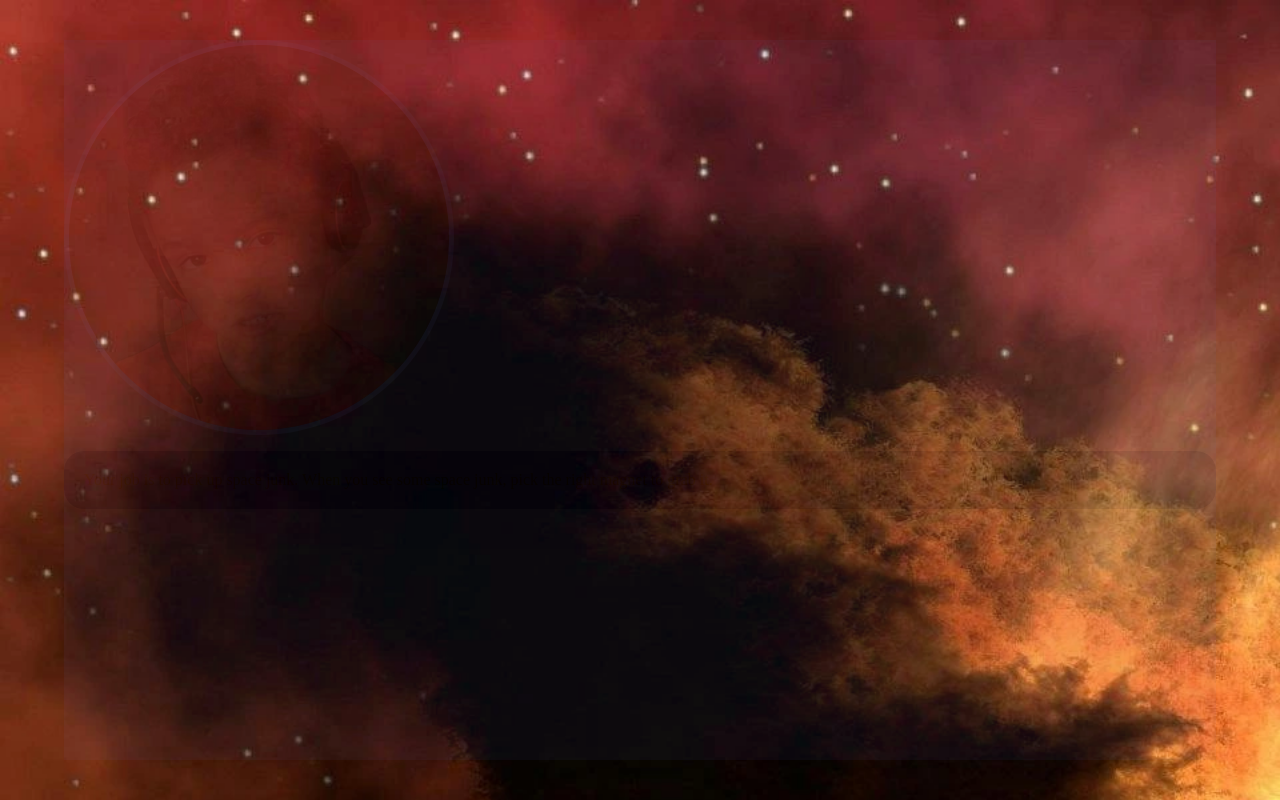
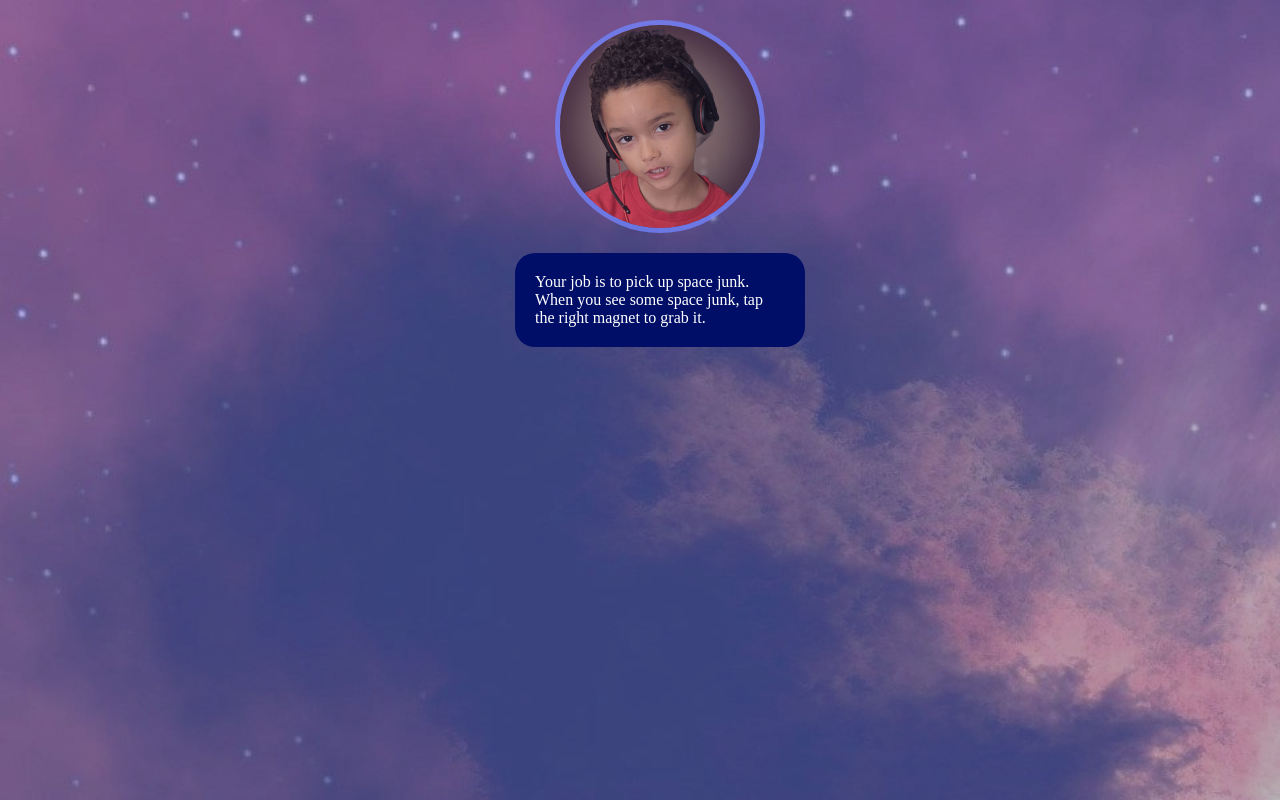
Before and after one commit to Joannamcregan/kids-can-learn, a website: page index.html in a window 1280 px wide. Drawn offline with Linux system fonts and the light colour scheme.

Commit message:
Add files via upload

```diff
--- a/main.js
+++ b/main.js
@@ -14,7 +14,7 @@ const abelPics = [
 ]
 //All the text messages from the commander are in this array.
 const commanderTexts = [
-    'Your job is to pick up space junk. When you see some space junk, pick the right magnet to grab it.',
+    'Your job is to pick up space junk. When you see some space junk, tap the right magnet to grab it.',
     'Space junk can break spaceships. It is important to keep Earth and space clean.',
     "You're doing great! Did you know that grown-ups who study space also do math?",
     "You did it! You grabbed all the space junk! Now you can take it to the recycling station. Then you can learn about space!"
@@ -26,7 +26,7 @@ const spaceFacts = [
 //This assigns the "message" webpage element to a variable, which is like giving it a nickname we can use in the JavaScript code.
 const message = document.getElementById('message');
 //This assigns the number 0 to a variable. Later we're going to use this variable to count.
-let counter = 0;
+let messageCounter = 0;
 
 //This function tells the webpage what to do when it first loads
 window.onload = ()=> {
@@ -38,19 +38,23 @@ window.onload = ()=> {
     //This part gets the first message ready.
     //It adds the first Abel picture in the abelPics array to the "message" section of the webpage.
     const pic = document.createElement('IMG');
-    pic.src = abelPics[counter]['path'];
-    pic.alt = abelPics[counter]['alt'];
+    pic.src = abelPics[messageCounter]['path'];
+    pic.alt = abelPics[messageCounter]['alt'];
     message.append(pic);
-    //Now it makes the message appear after 1 second
+    //Now it makes the message appear after 2 seconds
     setTimeout(()=>{
         message.classList.add('opacity-10');
         message.classList.remove('hidden');
-    }, 1000);
-    //Now it adds the first text in the commanderTexts array to the "message" section of the webpage after 3 seconds.
+    }, 2000);
+    setTimeout(()=>{
+        message.classList.add('fade-in');
+        message.classList.remove('opacity-10');
+    }, 2000);
+    //Now it adds the first text in the commanderTexts array to the "message" section of the webpage after 5 seconds.
     setTimeout(()=>{
         const paragraph = document.createElement('p');
-        const text = document.createTextNode(commanderTexts[counter]);
+        const text = document.createTextNode(commanderTexts[messageCounter]);
         paragraph.append(text);
         message.append(paragraph);
-    }, 3000);
+    }, 5000);
 };
--- a/style.css
+++ b/style.css
@@ -64,21 +64,39 @@ main{
 }
 #message{
     background: rgba(113, 131, 251, 0.5);
-    height: 90vh;
-    width: 90vw;
+    height: 100%;
+    width: 100%;
     position: fixed;
-    top: 5vh;
-    left: 5vw;
+    top: 0;
     z-index: 1000;
+    padding: 20px;
 }
 #message img{
     display: block;
     border-radius: 50%;
     border: solid rgb(113, 131, 251) 5px;
     opacity: 0.8;
+    width: 200px;
+    height: auto;
+    margin: auto;
 }
 #message p{
     background: rgb(1, 14, 104);
     padding: 20px;
     border-radius: 20px;
+    color: white;
+    margin: auto;
+    width: 250px;
+    margin-top: 20px;
 }
+.fade-in{
+    animation: fadeIn 10s forwards;
+}
+@keyframes fadeIn {
+    0% {
+        opacity: 0.1;
+    }
+    10% {
+        opacity: 1;
+    }
+}
```
